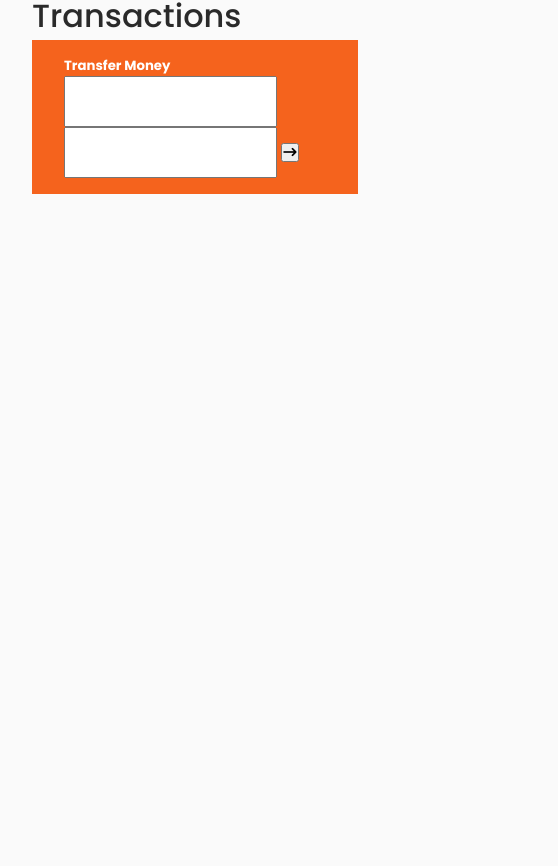
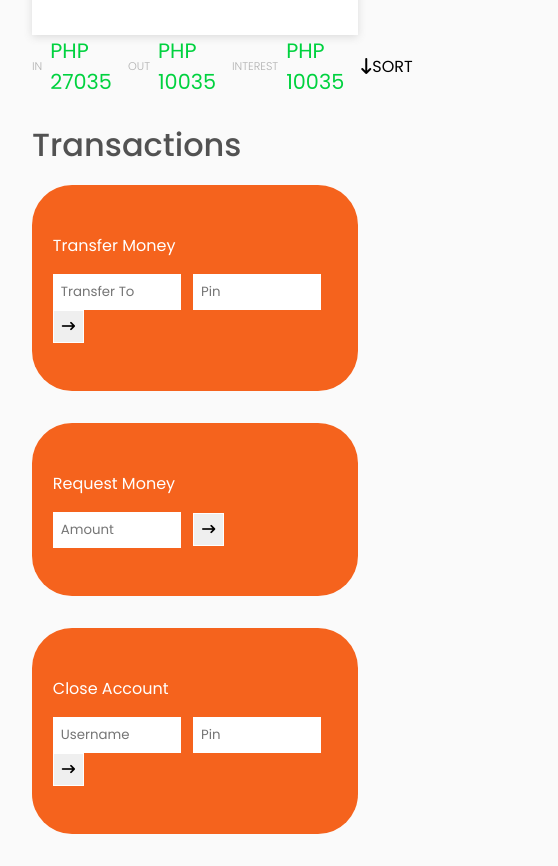
Before and after one commit to rasangelie/arch.ve-bank, a plain HTML site: page index.html in a window 390 px wide. Shown: the part 724-1590 px from the top of the page, 558 px wide, since content can reach past the window. Before the commit the page ends 918 px from the top, so only its background shows below. Drawn offline with Linux system fonts and the light colour scheme.

Commit message:
feat: add responsiveness

```diff
--- a/css/style.css
+++ b/css/style.css
@@ -82,18 +82,24 @@ nav {
 }
 
 /*Main app*/
-/* .app {
+.app {
   margin-top: 3rem;
-  display: flex;
-  flex-direction: column;
-  gap: 1.5rem;
-} */
+  grid-template-columns: 1fr;
+  gap: 1rem;
+
+  /*To hide*/
+  opacity: 100;
+  transition: all 1s;
+}
 
 .app__balance-row {
   display: flex;
   justify-content: space-between;
   align-items: center;
+  margin-bottom: 1.5rem;
+  column-gap: 1rem;
 }
+
 /* Current Balance */
 .app__h1 {
   font-size: 2.5rem;
@@ -109,8 +115,8 @@ nav {
 }
 
 .app__current-text {
-  font-size: 1.25rem;
-  font-weight: 500;
+  font-size: 1rem;
+  font-weight: 400;
 }
 
 .app__balance-date {
@@ -119,7 +125,7 @@ nav {
 }
 
 .app__text-overall {
-  font-weight: 600;
+  font-weight: 500;
   font-size: 3rem;
 }
 
@@ -177,6 +183,7 @@ nav {
   display: flex;
   justify-content: space-between;
   align-items: center;
+  gap: 2rem;
 }
 
 .summary__flex,
@@ -215,18 +222,137 @@ nav {
 }
 
 /*Transactions*/
-.transaction__h2 {
+.transaction {
+  margin-top: 1.5rem;
+  margin-bottom: 2rem;
+}
+
+.transaction h2 {
   font-size: 2rem;
   font-weight: 500;
-  color: var(--secondary-color);
+  color: var(--tertiary-color);
+  margin-bottom: 1rem;
 }
 
 .transaction__card {
-  padding: 1rem 2rem;
+  padding: 3rem 1.3rem;
   background: var(--primary-color);
   color: white;
+  /* width: 355px; */
+  border-radius: 40px;
+}
+
+.transaction__card h5 {
+  font-size: 1rem;
+  font-weight: 400;
+  margin-bottom: 1rem;
 }
 
 .transaction__form input {
-  padding: 1rem;
+  width: 8rem;
+  padding: 0.5rem;
+  font-family: inherit;
 }
+
+.transaction__btn {
+  padding: 0.5rem;
+  border: 1px solid white;
+  cursor: pointer;
+}
+
+.transaction__form input {
+  border: none;
+  margin-right: 0.5rem;
+}
+
+.transaction__grid {
+  display: grid;
+  grid-template-columns: repeat(3, 1fr);
+  grid-template-rows: auto;
+  gap: 2rem;
+}
+
+/* Media Queries */
+
+@media (max-width: 1200px) {
+  .transaction__grid {
+    grid-template-columns: 1fr 1fr;
+  }
+}
+
+@media (max-width: 992px) {
+  .transaction__grid {
+    grid-template-columns: 2fr;
+  }
+
+  .app__h1 {
+    font-size: 2.2rem;
+  }
+
+  .app__text-overall {
+    font-weight: 500;
+    font-size: 2.5rem;
+  }
+
+  .summary__text {
+    font-size: 0.9rem;
+  }
+
+  .summary__total {
+    font-size: 1.6rem;
+  }
+}
+
+@media (max-width: 768px) {
+  .app__h1 {
+    font-size: 2rem;
+  }
+  .app__balance-row {
+    flex-direction: column;
+    align-items: start;
+    row-gap: 1rem;
+  }
+
+  .app__balance-container {
+    width: 100%;
+  }
+
+  .movements__flex {
+    gap: 1rem;
+  }
+
+  .movements__row {
+    gap: 1.5rem;
+  }
+
+  .movements__details,
+  .movements__type {
+    font-size: 0.8rem;
+  }
+
+  .movements__date {
+    font-size: 0.7rem;
+  }
+
+  .summary {
+    gap: 1rem;
+  }
+
+  .summary__flex {
+    gap: 1rem;
+  }
+
+  .summary__text {
+    font-size: 0.7rem;
+  }
+
+  .summary__total {
+    font-size: 1.3rem;
+  }
+}
+
+@media (max-width: 576px) {
+  .movements__details {
+    display: none;
+  }
+}
--- a/index.html
+++ b/index.html
@@ -107,14 +107,59 @@
 
       <!--Transactions-->
       <div class="transaction">
-        <h2 class="transaction__h2">Transactions</h2>
-        <div class="transaction__item">
+        <h2>Transactions</h2>
+
+        <div class="transaction__grid">
+          <!--Transfer Money-->
           <div class="transaction__card">
-            <h5 class="transaction__h5">Transfer Money</h5>
-            <form action="" class="transaction__form">
-              <input type="text" id="transfer-to" name="transfer-to" />
-              <input type="text" id="amount" name="amount" />
+            <h5>Transfer Money</h5>
+            <form action="" class="transaction__form transfer-money">
+              <input
+                type="text"
+                id="transfer-to"
+                name="transfer-to"
+                placeholder="Transfer To"
+              />
+              <input
+                type="number"
+                id="transfer-amount"
+                name="amount"
+                placeholder="Pin"
+              />
               <button class="transaction__btn">
+                <i class="fa-solid fa-arrow-right-long"></i>
+              </button>
+            </form>
+          </div>
+
+          <!--REQUEST MONEY-->
+          <div class="transaction__card">
+            <h5>Request Money</h5>
+            <form action="" class="transaction__form request-money">
+              <input
+                type="number"
+                id="request-amount"
+                name="request-amount"
+                placeholder="Amount"
+              />
+              <button class="transaction__btn transaction__request-amount">
+                <i class="fa-solid fa-arrow-right-long"></i>
+              </button>
+            </form>
+          </div>
+
+          <!--Close Account-->
+          <div class="transaction__card">
+            <h5>Close Account</h5>
+            <form action="" class="transaction__form close-account">
+              <input
+                type="text"
+                id="confirm-user"
+                name="confirm-user"
+                placeholder="Username"
+              />
+              <input type="number" id="pin" name="pin" placeholder="Pin" />
+              <button class="transaction__btn transaction__close-account">
                 <i class="fa-solid fa-arrow-right-long"></i>
               </button>
             </form>
```
